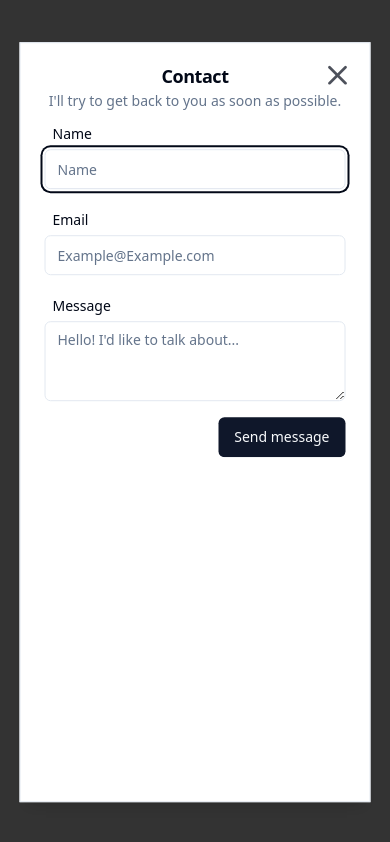
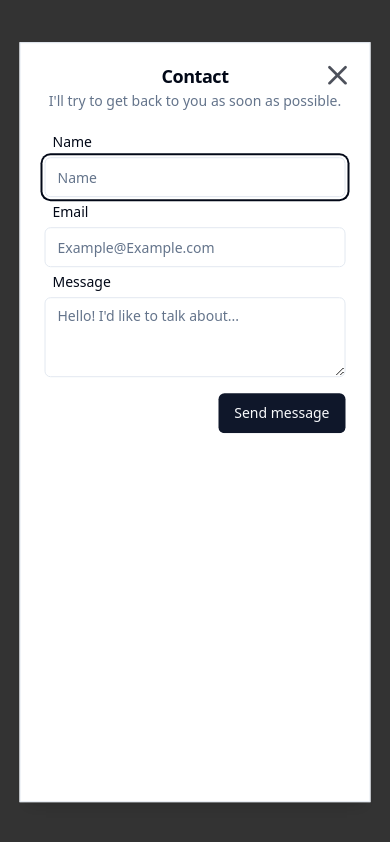
Before and after one commit to testsnake/emmamb-dot-com, a Next.js app: page /en in a window 390 px wide. Both pictures are taken after a click on the button 219 px from the left and 468 px from the top of the page. Built offline with nearby package versions, Linux system fonts and the light colour scheme; grey boxes are pictures that could not be loaded.

Commit message:
Fix: Change responsive layouts

```diff
--- a/src/components/contact-dialog.tsx
+++ b/src/components/contact-dialog.tsx
@@ -100,7 +100,7 @@ export default function InputForm() {
                 </Button>
             </DialogTrigger>
 
-            <DialogContent className="sm:max-w-[425px] w-[90%] sm:w-auto h-[90%] sm:h-auto">
+            <DialogContent className="w-[90%] lg:w-auto h-[90%] sm:h-auto overflow-y-auto">
                 <Form {...form}>
                     <form onSubmit={form.handleSubmit(onSubmit)}>
                         <DialogHeader>
@@ -108,12 +108,13 @@ export default function InputForm() {
                             <DialogDescription>{t('contact-desc')}</DialogDescription>
                         </DialogHeader>
                         <div className="grid gap-4 py-4">
+                            <div className="grid sm:grid-cols-2 sm:gap-4 lg:grid-cols-1">
                                 <FormField
                                     control={form.control}
                                     name="name"
                                     render={({ field }) => (
                                         <FormItem>
-                                        <div className="flex m-2 mt-0 justify-between">
+                                            <div className="flex m-2 lg:mt-0 justify-between">
                                                 <FormLabel>{t('name')}</FormLabel>
                                                 <FormMessage className="text-sm font-medium leading-none" />
                                             </div>
@@ -139,12 +140,13 @@ export default function InputForm() {
                                         </FormItem>
                                     )}
                                 />
+                            </div>
                             <FormField
                                 control={form.control}
                                 name="message"
                                 render={({ field }) => (
                                     <FormItem>
-                                        <div className="flex m-2 justify-between">
+                                        <div className="flex m-2 -mt-2 sm:mt-2 justify-between">
                                             <FormLabel>{t('message')}</FormLabel>
                                             <FormMessage className="text-sm font-medium leading-none" />
                                         </div>
```
Lines whose indentation alone changed are shown as unchanged.
